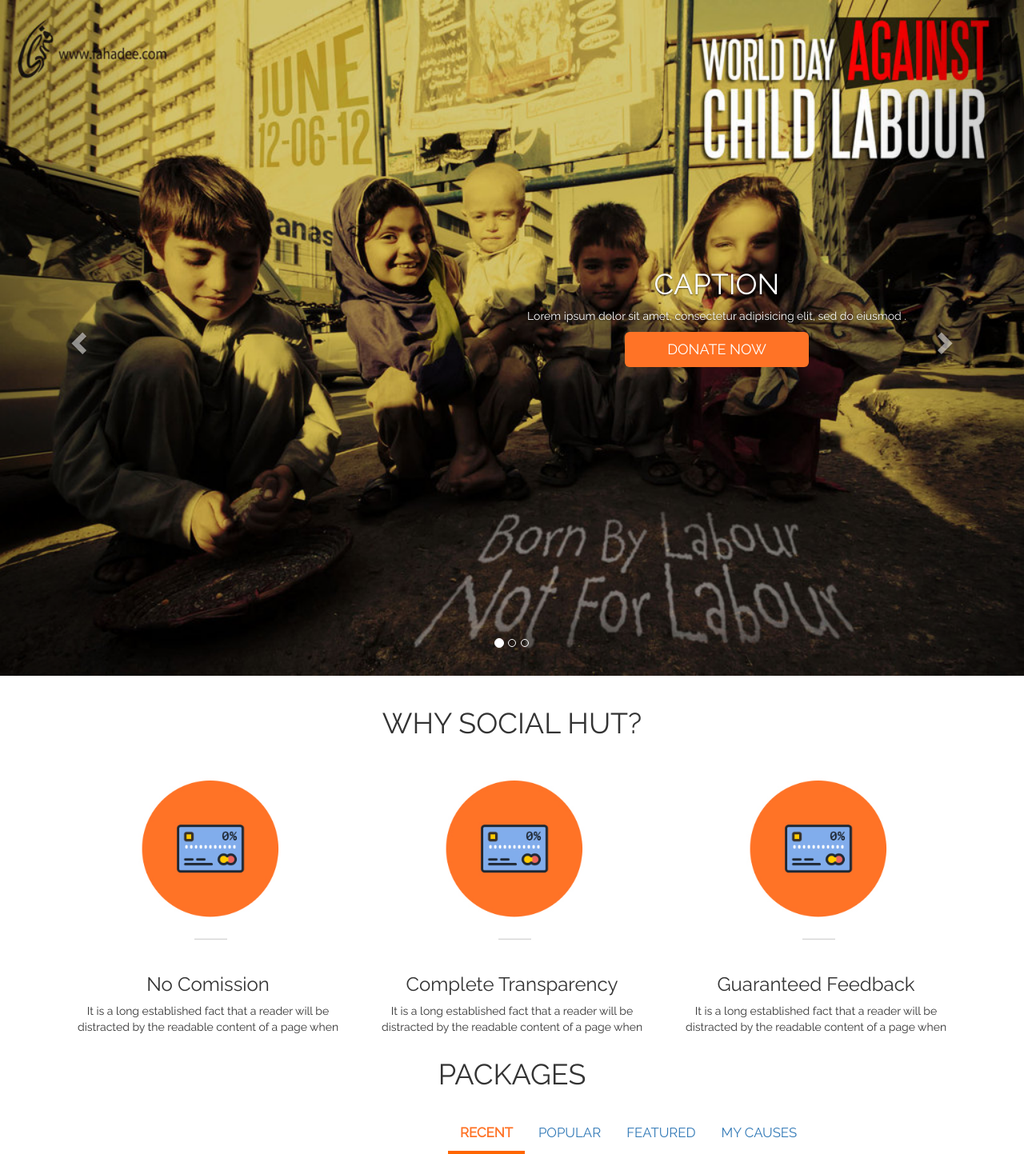
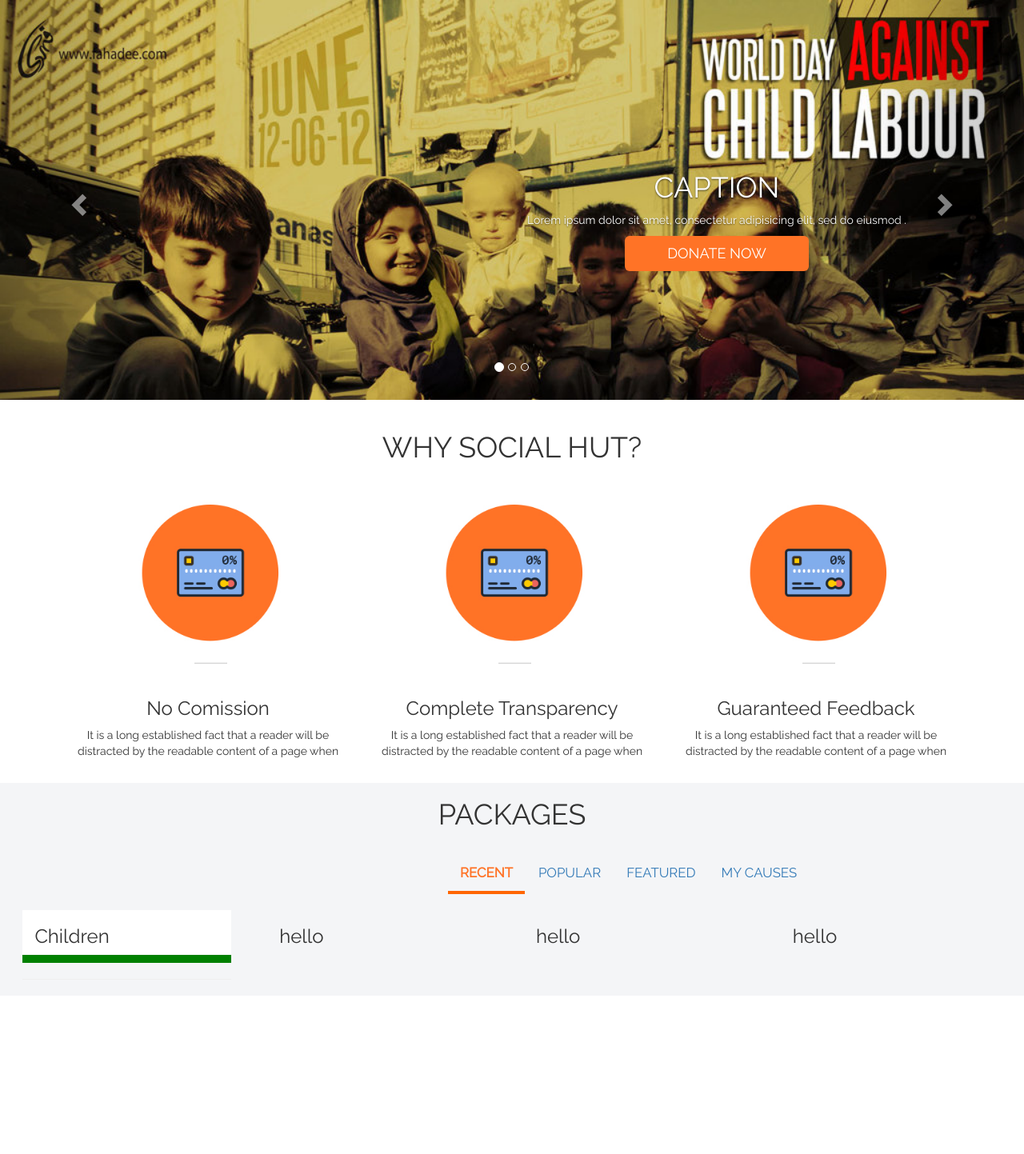
Before and after one commit to abhik-setia/socialHut, a PHP site: page / in a window 1280 px wide; the page is wider, and only the part inside the window is pictured. Shown: the part 52-1495 px from the top of that part at 80% size. After the commit the page ends 1277 px from the top of that part, so only its background shows below. Run offline with PHP 8.4, Linux system fonts and the light colour scheme.

Commit message:
fixed carousal height

```diff
--- a/css/home.css
+++ b/css/home.css
@@ -3,6 +3,7 @@ html,body{
 	height:100%;
 	margin:0;
 	padding:0;
+	overflow-x: hidden;
 	font-family: 'Raleway', sans-serif;
 }
 
@@ -147,7 +148,16 @@ body {
 	width:100%;
 	height:50%;
 }
+.carousel .item {
+  height: 500px;
+}
 
+.item img {
+    position: absolute;
+    top: 0;
+    left: 0;
+    min-height: 600px;
+}
 .carousel-caption{
 top:35%;
 right:-20%;
@@ -178,3 +188,36 @@ border-bottom-color: #FF6600;
 .nav-pills{
 	font-size:1.2em;
 }
+#Packages{
+background-color: #F4F5F7;
+}
+.cards{
+	border:3px solid transparent;
+	border-radius:50%;
+}
+#card1{
+	//background-color: red;
+	width:100%;
+	height:100%;
+	font-size:1em;
+}
+.top_sec{
+	background-color:#ffffff;
+	width:100%;
+	height:13.33%;
+		border-bottom: 10px solid green
+
+}
+.mid_sec{
+	background-color:#ffffff;
+	width:100%;
+	height:73.34%;
+}
+.mid_sec img{
+	background-size:contain;
+}
+.bottom_sec{
+	background-color:#ffffff;
+	width:100%;
+	height:13.33%;
+}
--- a/index.html
+++ b/index.html
@@ -159,7 +159,7 @@
 			</div>
 	</div>
 	</section>
-
+	<br>
 	<section id="Packages" style="font-family: 'Raleway', sans-serif;">
 		<div class="row">
 			<div class="container-fluid">
@@ -187,7 +187,63 @@
 						</div>
 					</div>
 			</div>
-	</div>
+		</div>
+		<br>
+		<div class="row">
+			<div class="row">
+				<div class="container-fluid" style="margin: 0 1%">
+					<div class="col-lg-3 col-md-3 col-sm-6 col-xs-6">
+						<div class="container-fluid" id="card1" class="cards">
+							<div class=" container top_sec" >
+								<h3>Children</h3>
+							</div>
+							<div class="container-fluid mid_sec">
+									<!-- <div class="row">
+										<div class="container-fluid">
+											<img src="icons/pack.png" alt="" width="100%" height="100%" style="background-size: contain;">
+										</div>
+									</div>
+
+									<div class="row">
+									<div class="container-fluid">
+										<div class="col-lg-7 col-md-7 col-sm-8">
+										<b><h3>Educate a child</h2></b>
+										</div>
+										<div class="col-lg-5 col-md-5 col-sm-4">
+											<img src="icons/rs.png" alt="" width="100%" height="100%"
+											style="margin-top:10%;">
+										</div>
+									</div>
+
+
+									</div> -->
+
+							</div>
+							<hr>
+							<div class="bottom_sec">
+
+							</div>
+						</div>
+					</div>
+					<div class="col-lg-3 col-md-3 col-sm-3 col-xs-6">
+						<div class="container-fluid" id="card1">
+							<h3>hello</h3>
+						</div>
+					</div>
+					<div class="col-lg-3 col-md-3 col-sm-3 col-xs-6">
+						<div class="container-fluid" id="card1">
+							<h3>hello</h3>
+						</div>
+					</div>
+					<div class="col-lg-3 col-md-3 col-sm-3 col-xs-6">
+						<div class="container-fluid" id="card1">
+							<h3>hello</h3>
+						</div>
+					</div>
+				</div>
+			</div>
+
+		</div>
 	</section>
 
 	 <!-- JQuery -->
```
Also changed, not shown: icons/pack.png (added), icons/rs.png (added).
